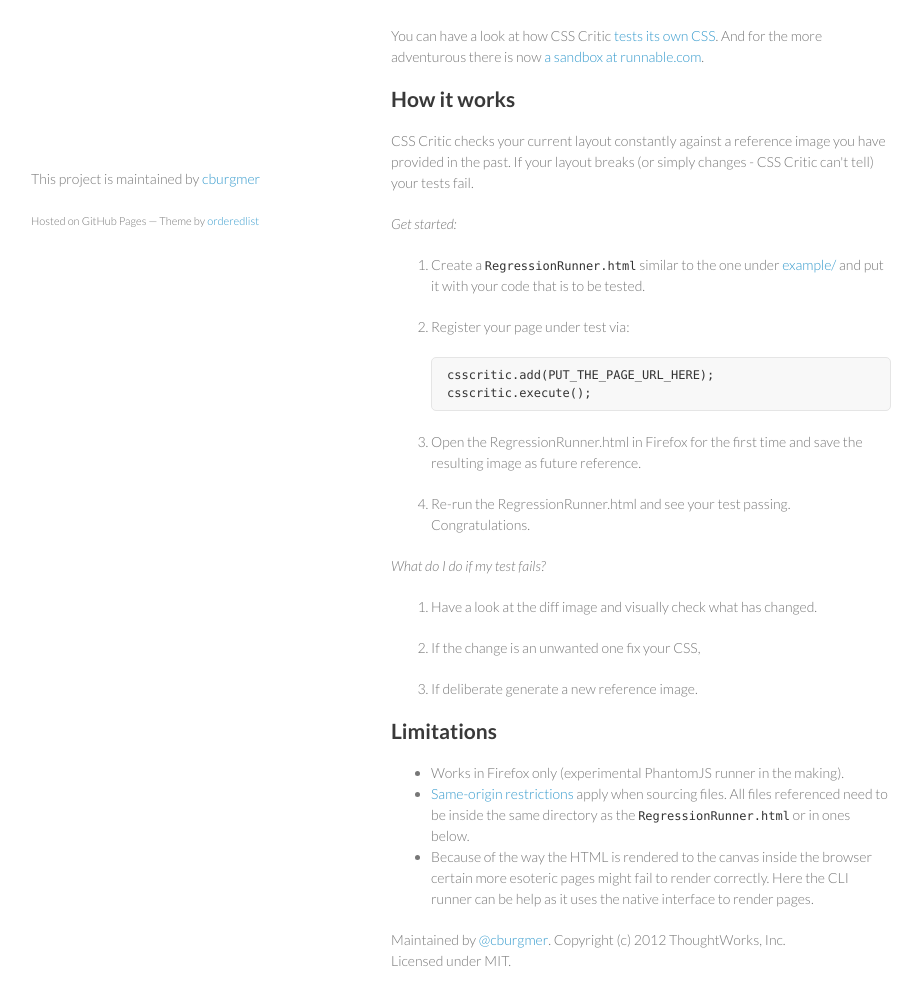
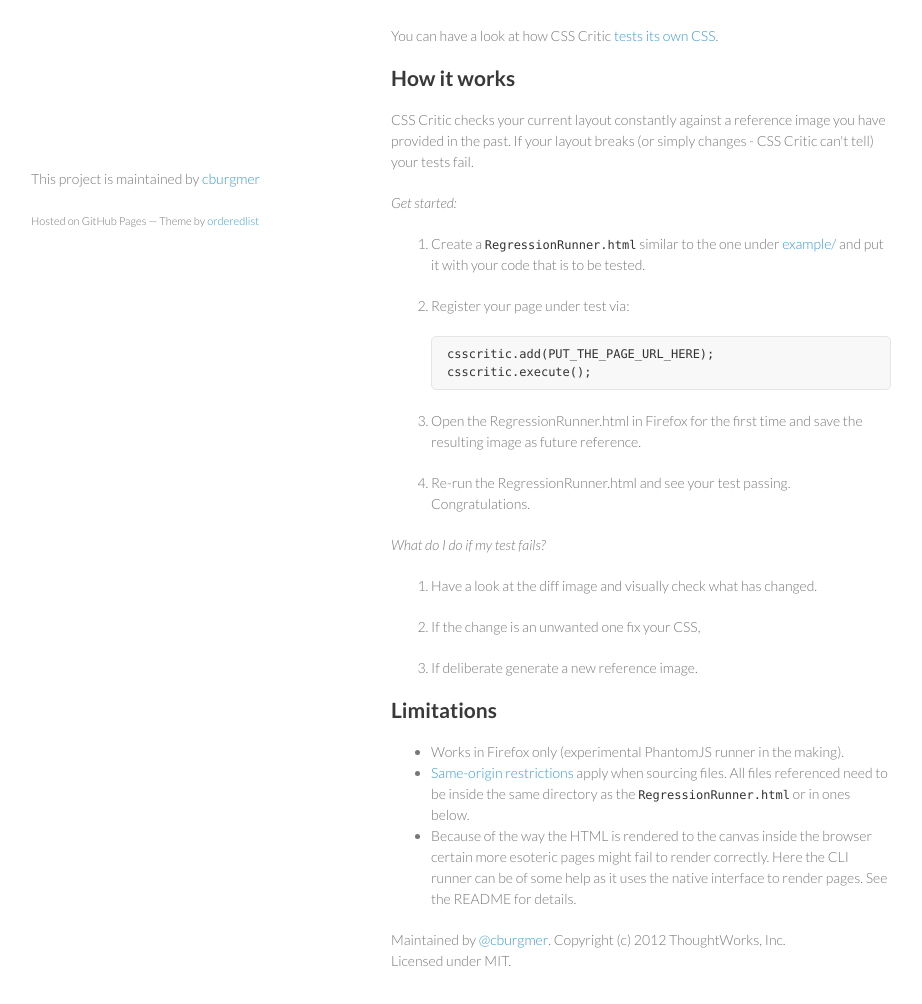
Before and after one commit to cburgmer/csscritic, a plain HTML site: page index.html in a window 1280 px wide. Shown: the part 500-1504 px from the top of the page, without its empty margins (179-1101 px from the left). Drawn offline with Linux system fonts and the light colour scheme.

Commit message:
Update README, Runnable seems to be broken.

```diff
--- a/index.html
+++ b/index.html
@@ -34,7 +34,7 @@
 
 <iframe width="480" height="360" src="http://www.youtube.com/embed/AqQ2bNPtF60" frameborder="0" allowfullscreen style="margin-bottom: 20px;"></iframe>
 
-<p>You can have a look at how CSS Critic <a href="RegressionRunner.html">tests its own CSS</a>. And for the more adventurous there is now <a href="http://runnable.com/UTshWysNM0MHAJbo">a sandbox at runnable.com</a>.</p>
+<p>You can have a look at how CSS Critic <a href="RegressionRunner.html">tests its own CSS</a>.</p>
 
 <h2>How it works</h2>
 
@@ -66,7 +66,7 @@
 <li>
 <a href="https://developer.mozilla.org/en-US/docs/Same_origin_policy_for_JavaScript">Same-origin restrictions</a> apply when sourcing files. All files referenced need to be inside the same directory as the <code>RegressionRunner.html</code> or in ones below.</li>
 <li>
-Because of the way the HTML is rendered to the canvas inside the browser certain more esoteric pages might fail to render correctly. Here the CLI runner can be help as it uses the native interface to render pages.</li>
+Because of the way the HTML is rendered to the canvas inside the browser certain more esoteric pages might fail to render correctly. Here the CLI runner can be of some help as it uses the native interface to render pages. See the README for details.</li>
 </ul>
 <p>Maintained by <a href="https://twitter.com/cburgmer">@cburgmer</a>. Copyright (c) 2012 ThoughtWorks, Inc.<br/>Licensed under MIT.</p>
       </section>
```
